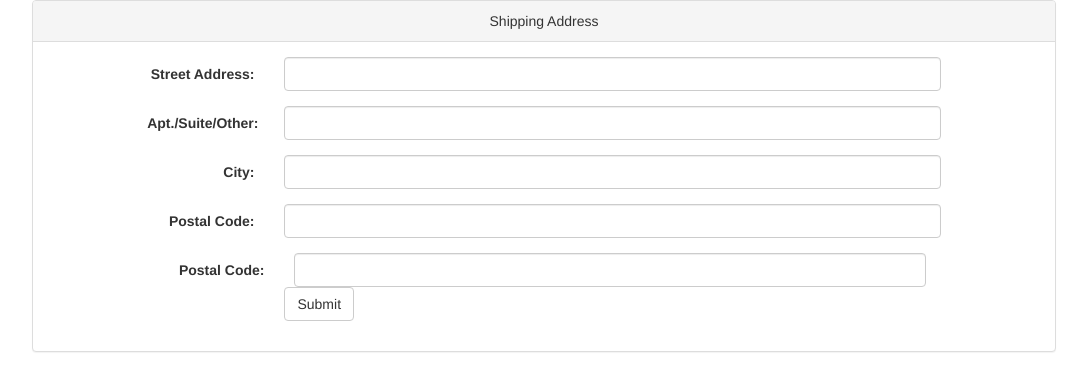
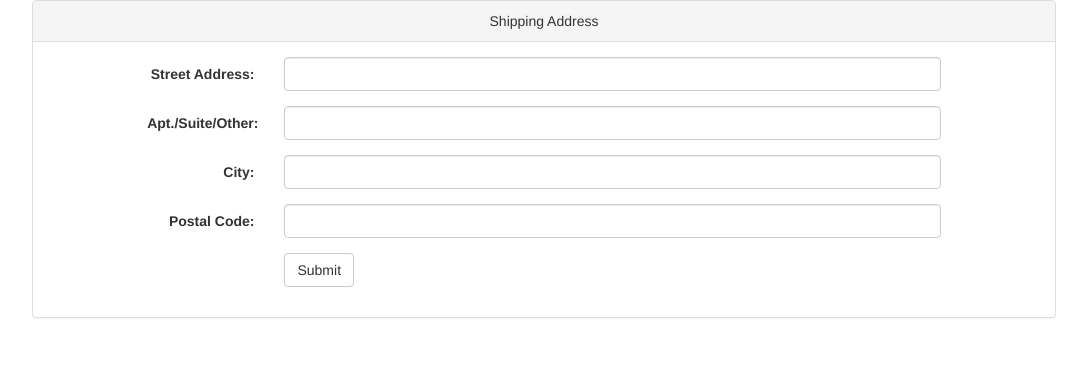
Before and after one commit to ArlanGmz/AKASecurdeProj, a PHP site: page /cart_shipping.php in a window 1280 px wide. Shown: the part 50-441 px from the top of the page, without its empty margins (96-1183 px from the left). Run offline with PHP 8.4, Linux system fonts and the light colour scheme; the visitor is signed in with stand-in values (Sample User, id 1).

Commit message:
update on db and a few edits on cart

```diff
--- a/securde/cart_shipping.php
+++ b/securde/cart_shipping.php
@@ -12,31 +12,25 @@
 	  <div class="form-group">
 		<label class="control-label col-sm-2" for="street">Street Address:</label>
 		<div class="col-sm-10">
-		  <input type="text" class="form-control" id="street">
+		  <input type="text" class="form-control" id="street" name= "street">
 		</div>
 	  </div>
 	  <div class="form-group">
 		<label class="control-label col-sm-2" for="other">Apt./Suite/Other:</label>
 		<div class="col-sm-10">
-		  <input type="text" class="form-control" id="other">
+		  <input type="text" class="form-control" id="other" name= "other">
 		</div>
 	  </div>
 	  <div class="form-group">
 		<label class="control-label col-sm-2" for="city">City:</label>
 		<div class="col-sm-10">
-		  <input type="text" class="form-control" id="city">
+		  <input type="text" class="form-control" id="city" name= "city">
 		</div>
 	  </div>
 	  <div class="form-group">
 		<label class="control-label col-sm-2" for="postal">Postal Code:</label>
 		<div class="col-sm-10">
-		  <input type="text" class="form-control" id="postal">
-		</div>
-	  </div>
-	  <div class="form-row">
-		<label class="control-label col-sm-2" for="postal">Postal Code:</label>
-		<div class="col-sm-10">
-		  <input type="text" class="form-control" id="postal">
+		  <input type="text" class="form-control" id="postal" name = "postal">
 		</div>
 	  </div>
 	  <div class="form-group">
```
Also changed, not shown: SECURDE_DB_v2.sql (+25 -3 lines), securde/cart_done.php (+11 -1 lines), securde/cart_payment.php (+13 -3 lines).
